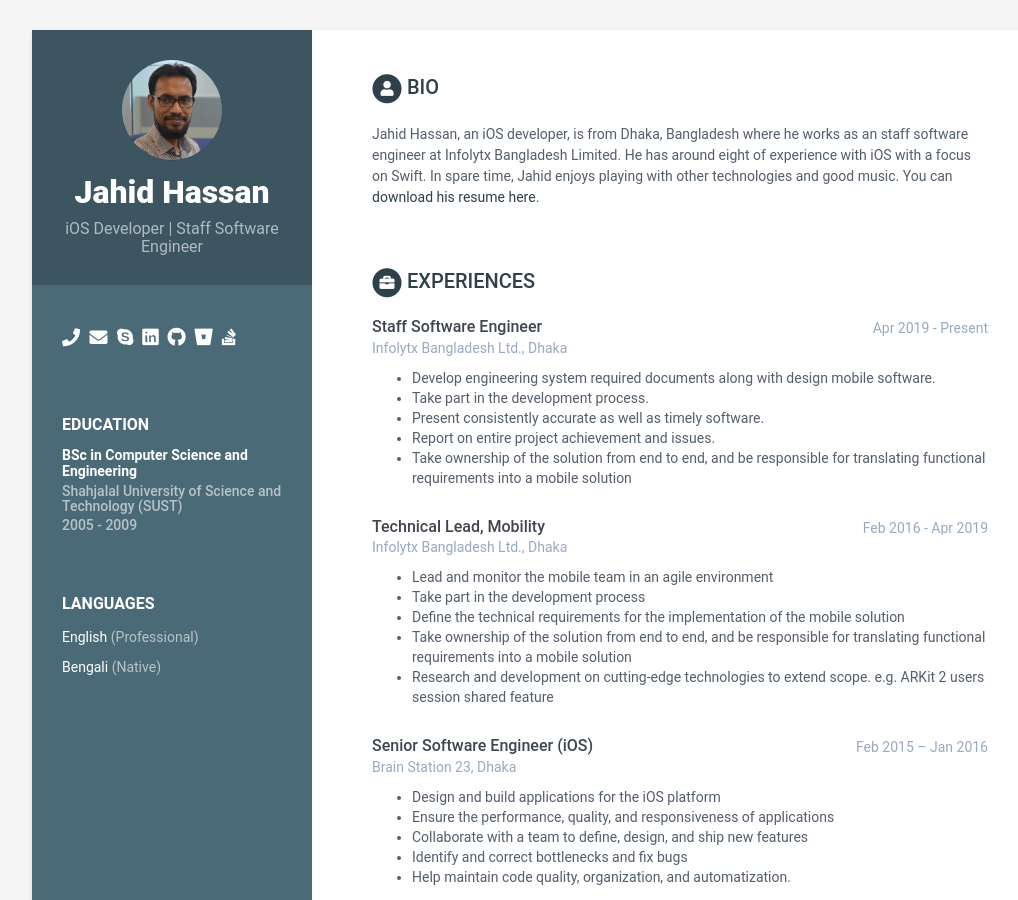
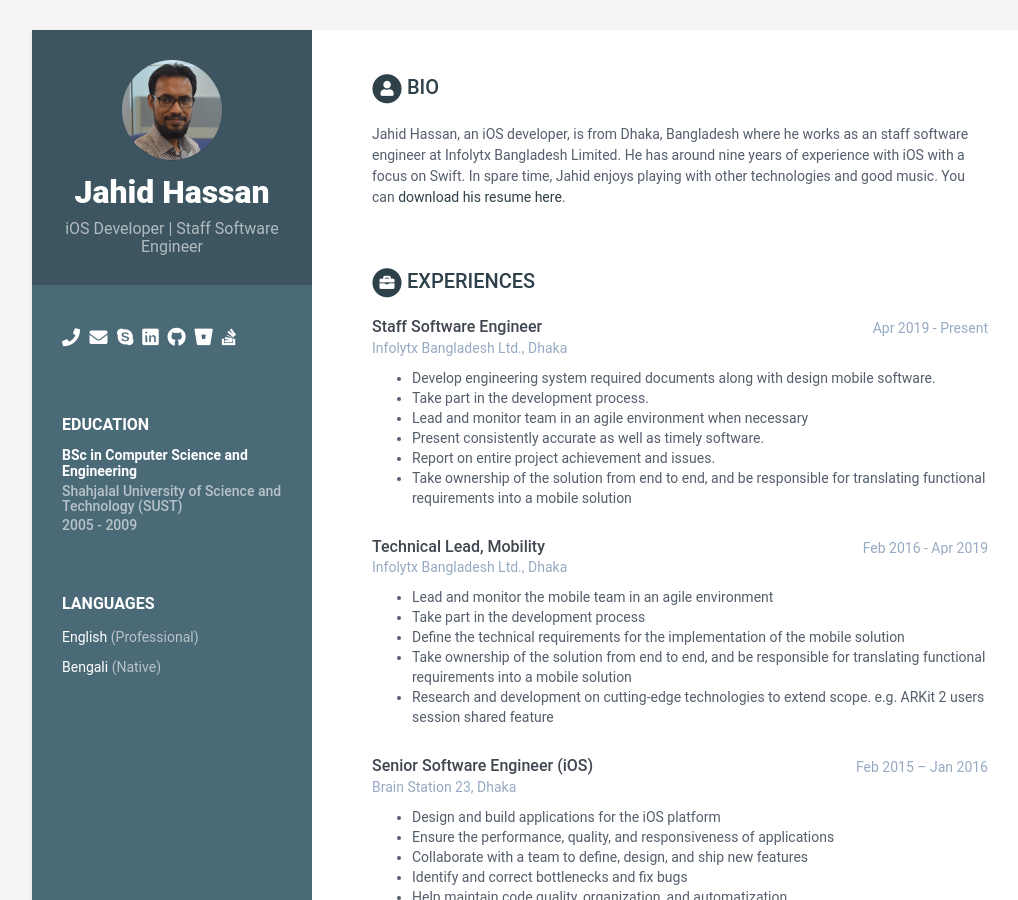
Before and after one commit to mjhassan/mjhassan.github.io, a Jekyll site: the page built from index.html, in a window 1280 px wide and 900 px high. Shown: the whole window, without its empty margins (108-1126 px from the left). Built offline with Jekyll 4.4.1, drawn with Linux system fonts in a browser that asks for light colours.

Commit message:
updated resume and info

```diff
--- a/_data/data.yml
+++ b/_data/data.yml
@@ -35,7 +35,7 @@ sidebar:
 career-profile:
     title: Bio
     summary: |
-      Jahid Hassan, an iOS developer, is from Dhaka, Bangladesh where he works as an staff software engineer at Infolytx Bangladesh Limited. He has around eight of experience with iOS with a focus on Swift. In spare time, Jahid enjoys playing with other technologies and good music.
+      Jahid Hassan, an iOS developer, is from Dhaka, Bangladesh where he works as an staff software engineer at Infolytx Bangladesh Limited. He has around nine years of experience with iOS with a focus on Swift. In spare time, Jahid enjoys playing with other technologies and good music.
       You can [download his resume here](https://raw.githubusercontent.com/mjhassan/mjhassan.github.io/master/Resume%20of%20Jahid%20Hassan.pdf).
 
 education:
@@ -52,6 +52,7 @@ experiences:
       details: |
         - Develop engineering system required documents along with design mobile software.
         - Take part in the development process.
+        - Lead and monitor team in an agile environment when necessary
         - Present consistently accurate as well as timely software.
         - Report on entire project achievement and issues.
         - Take ownership of the solution from end to end, and be responsible for translating
```
Also changed, not shown: 1 other file.
